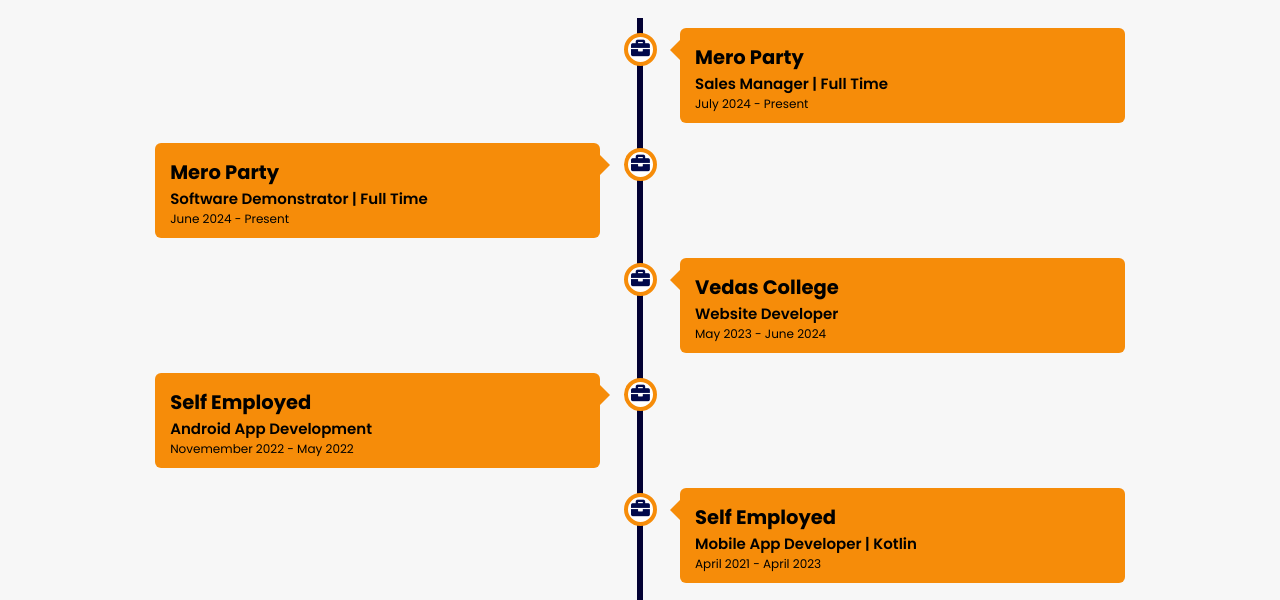
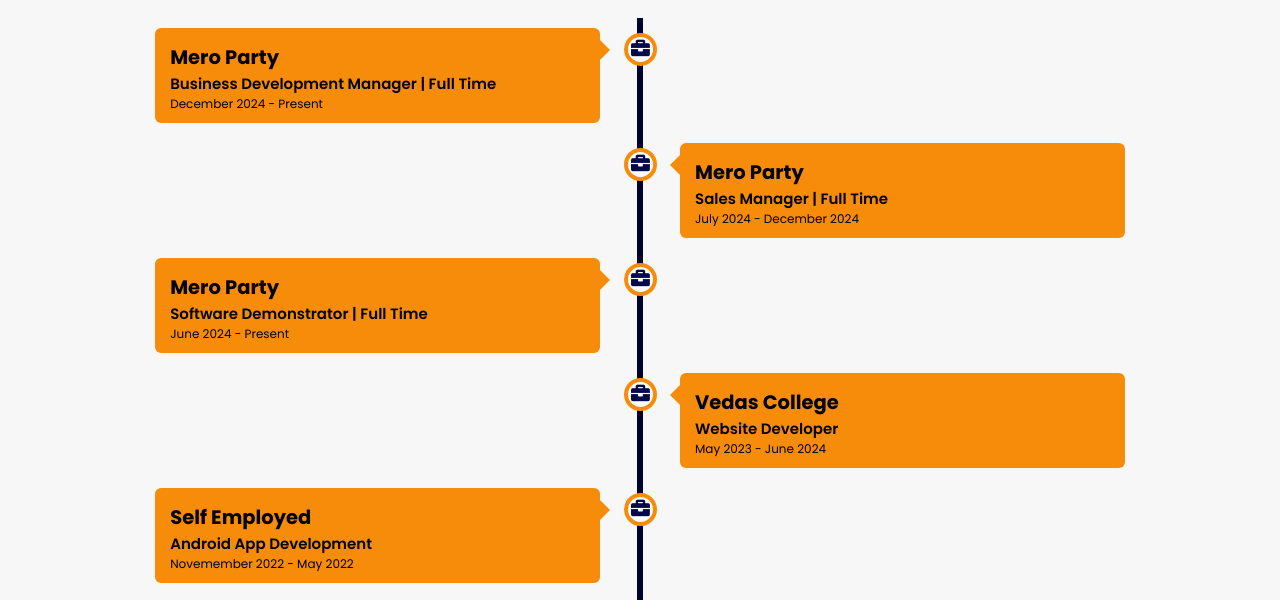
Before and after one commit to bishaldahal4777/Bishal-portfolio, a plain HTML site: page experience.html in a window 1280 px wide. Shown: the part 148-748 px from the top of the page. Drawn offline with nearby package versions, Linux system fonts and the light colour scheme.

Commit message:
experience.html

```diff
--- a/experience.html
+++ b/experience.html
@@ -41,7 +41,18 @@
   </div>
 
   <div class="timeline">
+      <div class="container left">
+        <div class="content">
+          <div class="tag">
+            <h2>Mero Party</h2>
+          </div>
+          <div class="desc">
+              <h3> Business Development Manager | Full Time</h3>
+              <p>December 2024 - Present</p>
+          </div>
+        </div>
 
+      </div>
       <div class="container right">
         <div class="content">
           <div class="tag">
@@ -49,7 +60,7 @@
           </div>
           <div class="desc">
               <h3>Sales Manager | Full Time</h3>
-              <p>July 2024 - present</p>
+              <p>July 2024 - December 2024</p>
           </div>
         </div>
       </div>
```
